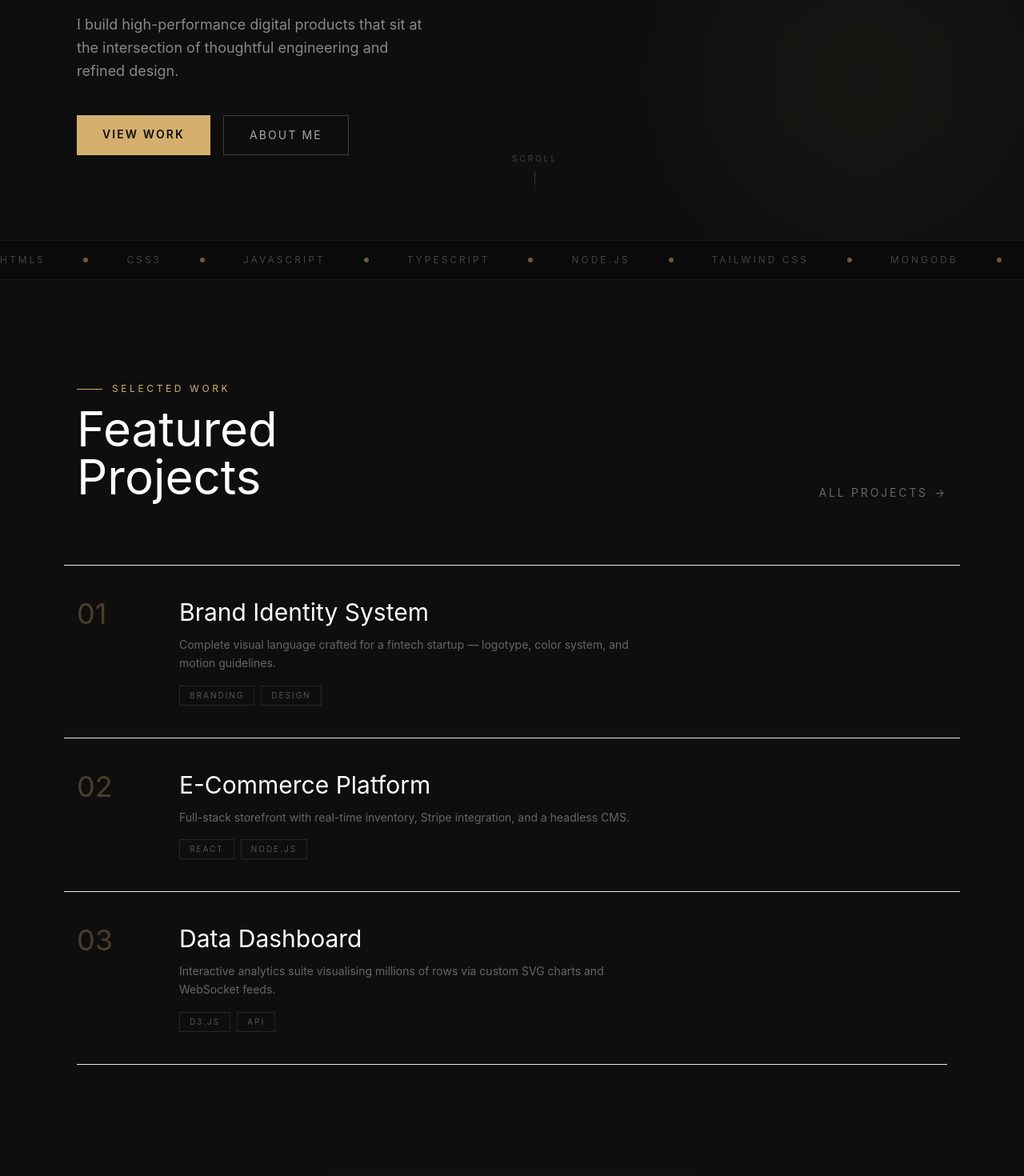
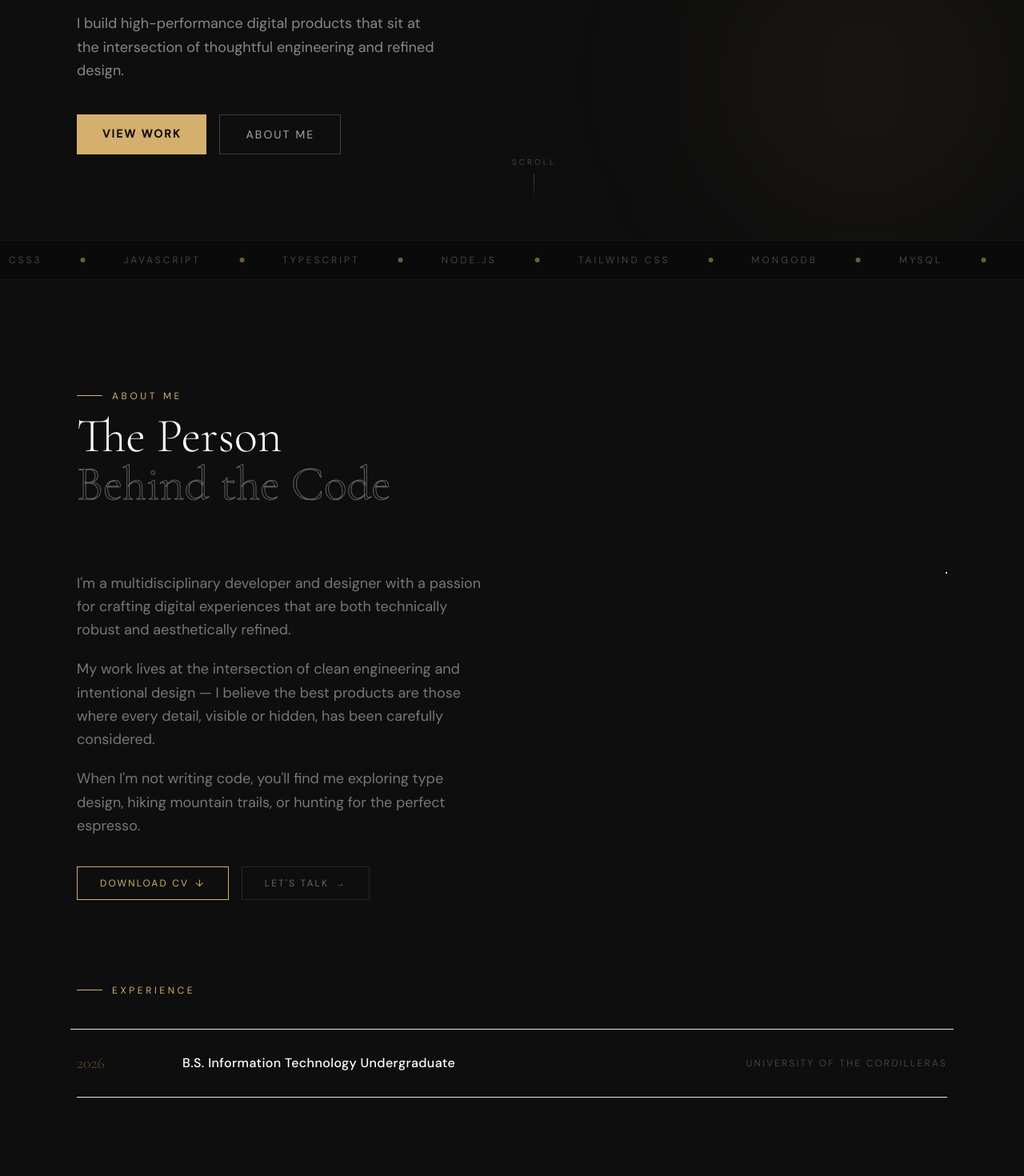
Before and after one commit to adrian-aizen/adrianPortfolio, a React (Create React App) app in the folder frontend/: page / in a window 1280 px wide. Shown: the part 500-1970 px from the top of the page at 80% size. Built offline with nearby package versions, Linux system fonts and the light colour scheme.

Commit message:
Progress: Added About Me Section in Home Page and Added Fonts in Global CSS

```diff
--- a/frontend/src/index.css
+++ b/frontend/src/index.css
@@ -1,21 +1,95 @@
+@import url('https://fonts.googleapis.com/css2?family=Cormorant+Garamond:ital,wght@0,300;0,400;0,600;1,300&family=DM+Sans:wght@300;400;500&display=swap');
+
 @tailwind base;
 @tailwind components;
 @tailwind utilities;
 
+/* ── Root Variables ── */
+:root {
+  --gold: #d4af6e;
+  --bg: #0e0e0e;
+}
+
+/* ── Base ── */
 html {
   scroll-behavior: smooth;
 }
 
 body {
-  margin: 0;
-  font-family: -apple-system, BlinkMacSystemFont, 'Segoe UI', 'Roboto', 'Oxygen',
-    'Ubuntu', 'Cantarell', 'Fira Sans', 'Droid Sans', 'Helvetica Neue',
-    sans-serif;
+  font-family: 'DM Sans', sans-serif;
+  background-color: var(--bg);
+  color: #fff;
   -webkit-font-smoothing: antialiased;
-  -moz-osx-font-smoothing: grayscale;
 }
 
-code {
-  font-family: source-code-pro, Menlo, Monaco, Consolas, 'Courier New',
-    monospace;
+/* ── Display Font ── */
+.font-display {
+  font-family: 'Cormorant Garamond', serif;
+  font-weight: 300;
 }
+
+/* ── Outlined Text ── */
+.text-outline {
+  -webkit-text-stroke: 1px rgba(255, 255, 255, 0.35);
+  color: transparent;
+}
+
+/* ══════════════════════════════════════
+   HERO ENTRANCE ANIMATIONS
+══════════════════════════════════════ */
+.hero-tag {
+  opacity: 0;
+  transform: translateY(16px);
+  animation: fadeUp 0.7s ease forwards 0.2s;
+}
+.hero-title {
+  opacity: 0;
+  transform: translateY(20px);
+  animation: fadeUp 0.8s ease forwards 0.4s;
+}
+.hero-sub {
+  opacity: 0;
+  transform: translateY(16px);
+  animation: fadeUp 0.7s ease forwards 0.65s;
+}
+.hero-cta {
+  opacity: 0;
+  transform: translateY(16px);
+  animation: fadeUp 0.7s ease forwards 0.85s;
+}
+.hero-card {
+  opacity: 0;
+  transform: translateX(30px);
+  animation: fadeLeft 0.9s ease forwards 0.6s;
+}
+
+@keyframes fadeUp {
+  to { opacity: 1; transform: translateY(0); }
+}
+@keyframes fadeLeft {
+  to { opacity: 1; transform: translateX(0); }
+}
+
+/* ══════════════════════════════════════
+   SCROLL REVEAL
+══════════════════════════════════════ */
+.reveal {
+  opacity: 0;
+  transform: translateY(28px);
+  transition: opacity 0.75s ease, transform 0.75s ease;
+}
+.reveal.revealed {
+  opacity: 1;
+  transform: translateY(0);
+}
+
+/* ══════════════════════════════════════
+   SKILLS TICKER
+══════════════════════════════════════ */
+@keyframes ticker {
+  from { transform: translateX(0); }
+  to   { transform: translateX(-50%); }
+}
+.animate-ticker {
+  animation: ticker 28s linear infinite;
+}
--- a/frontend/src/pages/Home.jsx
+++ b/frontend/src/pages/Home.jsx
@@ -12,6 +12,10 @@ function useReveal() {
     return () => io.disconnect();
   }, []);
 }
+
+const timeline = [
+  { year: "2026", role: "B.S. Information Technology Undergraduate", place: "University of the Cordilleras" },
+];
 
 /* ── project data ── */
 const projects = [
@@ -40,6 +44,7 @@ const skills = [
   "HTML5", "CSS3", "JavaScript", "TypeScript","Node.js", "Tailwind CSS",
   "MongoDB", "MySQL", "Git", "Laravel", "PHP",
 ];
+
 
 export default function Home() {
   useReveal();
@@ -82,7 +87,7 @@ export default function Home() {
 
             <div className="hero-cta flex flex-wrap gap-4 pt-2">
               <a
-                href="#work"
+                href="#projects"
                 className="px-8 py-3.5 bg-[#d4af6e] text-[#0e0e0e] text-sm tracking-[0.15em] uppercase font-semibold hover:bg-white transition-colors duration-300"
               >
                 View Work
@@ -117,8 +122,103 @@ export default function Home() {
         </div>
       </div>
 
+      {/* ════════════ ABOUT ME ════════════ */}
+      <section id="about" className="py-32 px-6 md:px-16 lg:px-24 relative overflow-hidden">
+        {/* Subtle side glow */}
+        <div className="pointer-events-none absolute right-0 top-1/3 w-[400px] h-[400px] bg-[#d4af6e]/4 blur-[120px] rounded-full" />
+
+        <div className="max-w-7xl mx-auto">
+          {/* Header */}
+          <div className="reveal mb-20 space-y-3">
+            <p className="inline-flex items-center gap-3 text-xs tracking-[0.3em] uppercase text-[#d4af6e]">
+              <span className="w-8 h-px bg-[#d4af6e]" /> About Me
+            </p>
+            <h2 className="font-display text-5xl md:text-6xl">
+              The Person<br />
+              <span className="text-outline">Behind the Code</span>
+            </h2>
+          </div>
+
+          {/* Bio + Portrait */}
+          <div className="reveal grid lg:grid-cols-2 gap-16 mb-24 items-start">
+            <div className="space-y-5 text-[#777] text-lg leading-relaxed">
+              <p>
+                I'm a multidisciplinary developer and designer with a passion for
+                crafting digital experiences that are both technically robust and
+                aesthetically refined.
+              </p>
+              <p>
+                My work lives at the intersection of clean engineering and
+                intentional design — I believe the best products are those where
+                every detail, visible or hidden, has been carefully considered.
+              </p>
+              <p>
+                When I'm not writing code, you'll find me exploring type design,
+                hiking mountain trails, or hunting for the perfect espresso.
+              </p>
+              <div className="flex gap-4 pt-4 flex-wrap">
+                <a
+                  href="/resume.pdf"
+                  className="inline-flex items-center gap-2 px-7 py-3 border border-[#d4af6e] text-[#d4af6e] text-xs tracking-[0.18em] uppercase hover:bg-[#d4af6e] hover:text-[#0e0e0e] transition-all duration-300"
+                >
+                  Download CV <span>↓</span>
+                </a>
+                <a
+                  href="#contact"
+                  className="inline-flex items-center gap-2 px-7 py-3 border border-white/10 text-[#666] text-xs tracking-[0.18em] uppercase hover:border-white/30 hover:text-white transition-all duration-300"
+                >
+                  Let's Talk <span>→</span>
+                </a>
+              </div>
+            </div>
+
+            {/* Portrait placeholder */}
+            <div className="relative aspect-[4/5] bg-white/2 border border-white/7 overflow-hidden max-w-xs lg:ml-auto">
+              <div className="absolute inset-0 flex items-end p-6">
+                <div className="space-y-1">
+                  <p className="font-display text-2xl text-white">Adrian Adora</p>
+                  <p className="text-xs tracking-[0.2em] uppercase text-[#d4af6e]">Developer & Designer</p>
+                </div>
+              </div>
+              <div className="absolute inset-0 flex items-center justify-center">
+                <div className="w-24 h-24 rounded-full border border-white/10 flex items-center justify-center">
+                  <span className="text-[#333] text-xs tracking-widest">Photo</span>
+                </div>
+              </div>
+              <div className="absolute bottom-0 left-0 right-0 h-0.5 bg-gradient-to-r from-[#d4af6e] via-[#d4af6e]/50 to-transparent" />
+            </div>
+          </div>
+
+          {/* Timeline */}
+          <div className="reveal">
+            <p className="inline-flex items-center gap-3 text-xs tracking-[0.3em] uppercase text-[#d4af6e] mb-10">
+              <span className="w-8 h-px bg-[#d4af6e]" /> Experience
+            </p>
+            <div>
+              {timeline.map((t, i) => (
+                <div
+                  key={i}
+                  className="reveal group border-t border-white/7 py-7 grid grid-cols-[70px_1fr] md:grid-cols-[100px_1fr] gap-8 items-center hover:bg-white/1 transition-colors px-2 -mx-2"
+                  style={{ transitionDelay: `${i * 60}ms` }}
+                >
+                  <span className="font-display text-xl text-[#d4af6e]/40 group-hover:text-[#d4af6e]/70 transition-colors duration-300">
+                    {t.year}
+                  </span>
+                  <div className="flex flex-col md:flex-row md:items-center md:justify-between gap-1">
+                    <span className="text-base font-medium tracking-wide group-hover:text-[#d4af6e] transition-colors duration-300">
+                      {t.role}
+                    </span>
+                    <span className="text-xs tracking-[0.18em] uppercase text-[#444]">{t.place}</span>
+                  </div>
+                </div>
+              ))}
+              <div className="border-t border-white/7" />
+            </div>
+          </div>
+        </div>
+      </section>
       {/* ════════════ WORK ════════════ */}
-      <section id="work" className="py-32 px-6 md:px-16 lg:px-24">
+      <section id="projects" className="py-32 px-6 md:px-16 lg:px-24">
         <div className="max-w-7xl mx-auto">
           {/* Section header */}
           <div className="reveal flex items-end justify-between mb-20 flex-wrap gap-6">
```
Also changed, not shown: frontend/src/pages/About.jsx (deleted).
